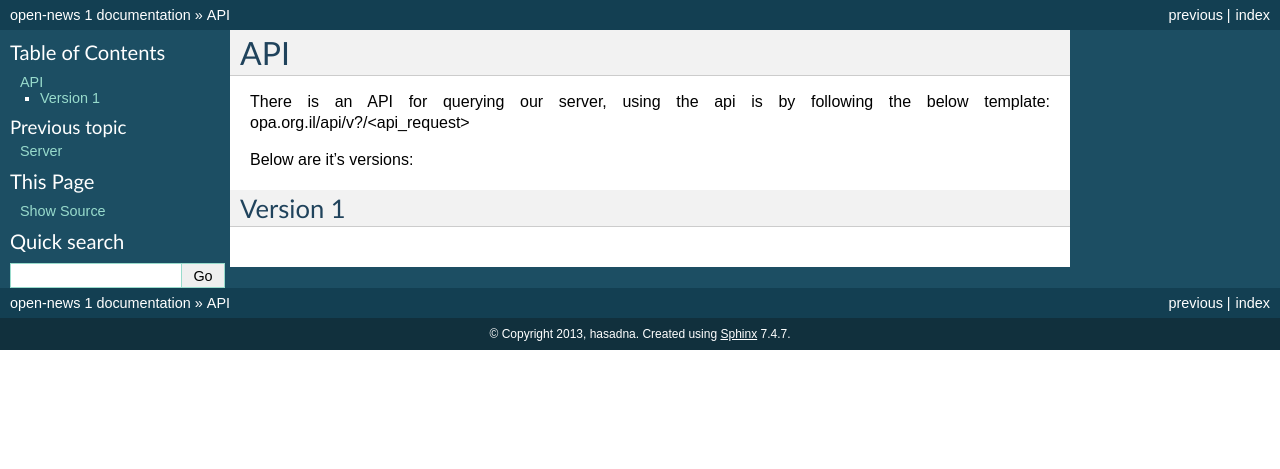
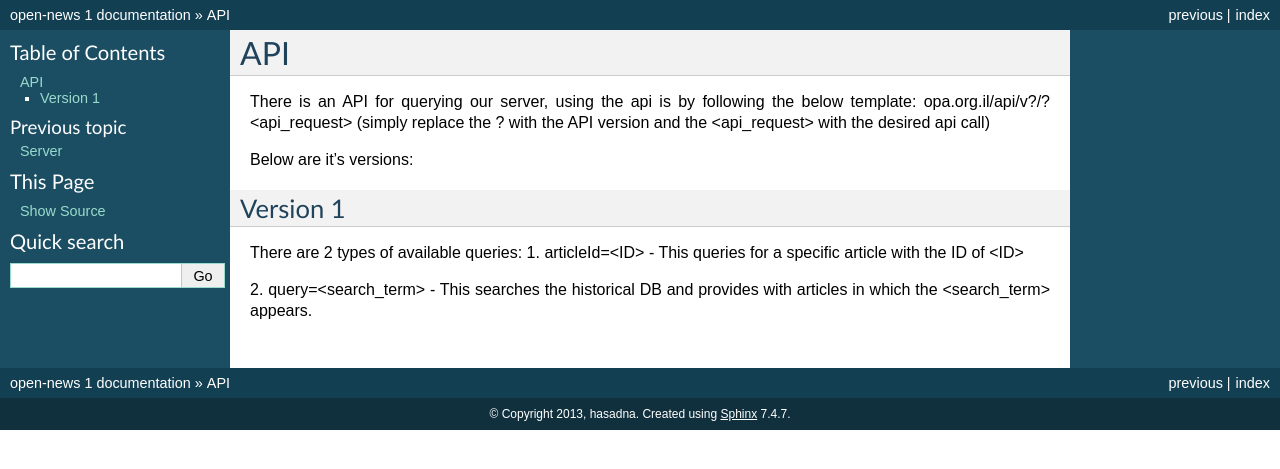
Before and after one commit to hasadna/OpenPress, a Sphinx documentation site: the page built from docs/guide/api.rst, in a window 1280 px wide. Shown: the top 469 px of the page. Built offline with Sphinx 7.4.7, drawn with Linux system fonts in a browser that asks for light colours.

Commit message:
continued to update the docs

```diff
--- a/docs/guide/api.rst
+++ b/docs/guide/api.rst
@@ -2,9 +2,15 @@ API
 ======
 
 There is an API for querying our server, using the api is by following the below
-template: opa.org.il/api/v?/<api_request>
+template: opa.org.il/api/v?/?<api_request> (simply replace the ? with the
+API version and the <api_request> with the desired api call)
 
 Below are it's versions:
 
 Version 1
 ~~~~~~~~~~~~~~~
+There are 2 types of available queries:
+1. articleId=<ID> - This queries for a specific article with the ID of <ID>
+
+2. query=<search_term> - This searches the historical DB and provides with
+articles in which the <search_term> appears.
```
